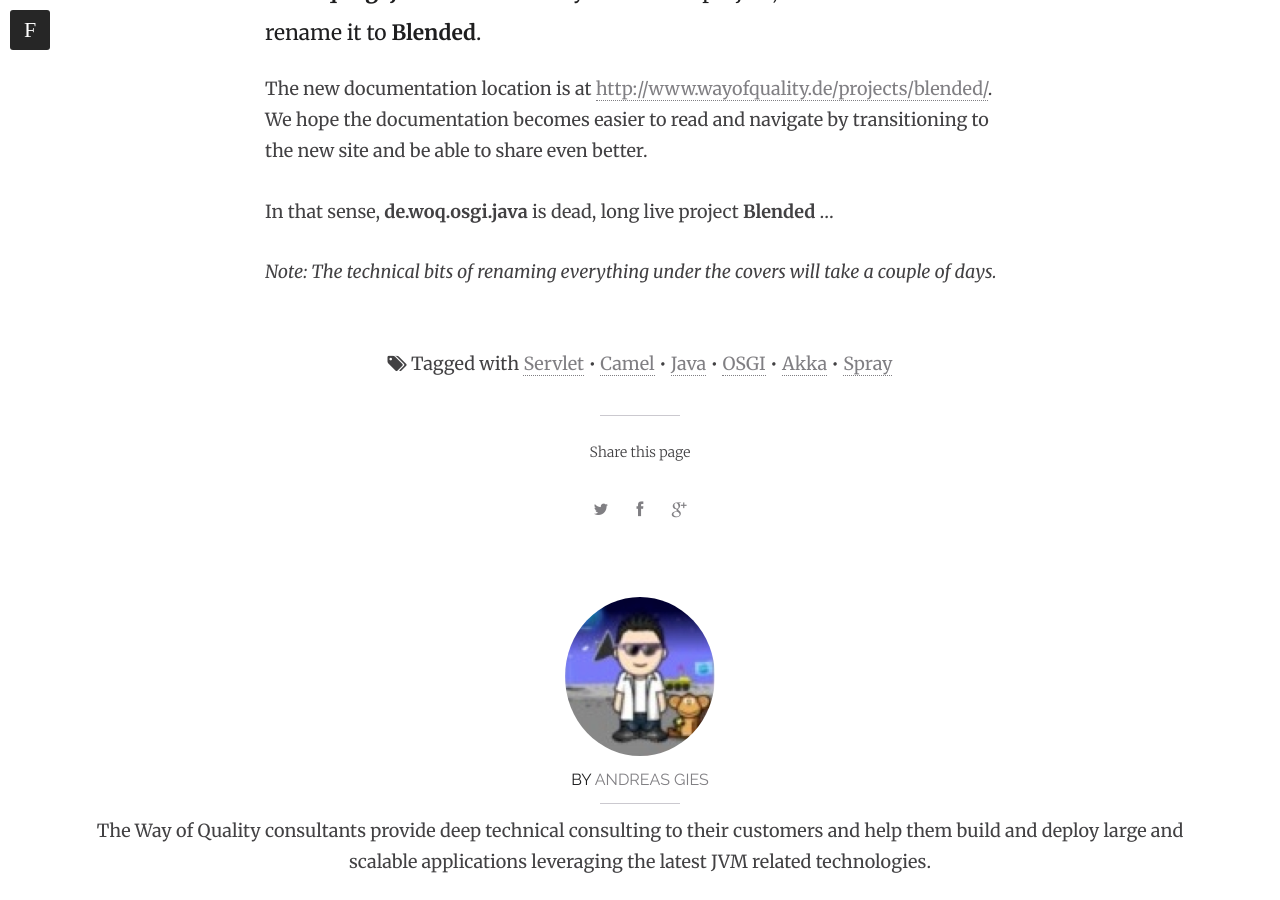
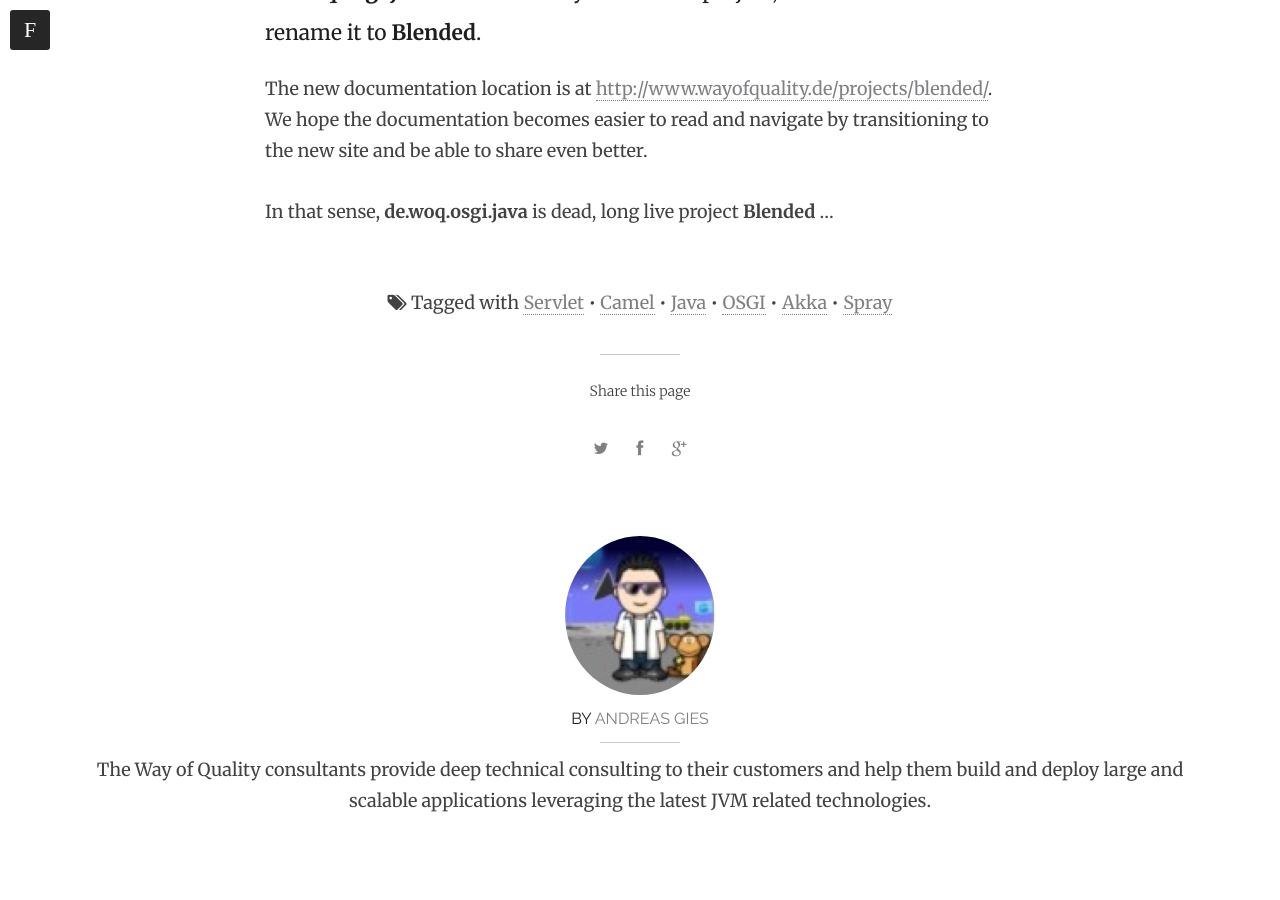
Before and after one commit to woq-blended/woq.github.io, a Jekyll site: the page built from _posts/2014-06-03-project-blended.markdown, in a window 1280 px wide and 900 px high, scrolled down 942 px. Built offline with Jekyll 4.4.1, drawn with Linux system fonts in a browser that asks for light colours; nearby versions of some CDN libraries; comment, search, counter and statistics services are not loaded.

Commit message:
Correcting typo

```diff
--- a/_posts/2014-06-03-project-blended.markdown
+++ b/_posts/2014-06-03-project-blended.markdown
@@ -13,5 +13,3 @@ With the transition to Jekyll we have decided that the documentation for our pro
 The new documentation location is at [http://www.wayofquality.de/projects/blended/](http://www.wayofquality.de/projects/blended/). We hope the documentation becomes easier to read and navigate by transitioning to the new site and be able to share even better.
 
 In that sense, **de.woq.osgi.java** is dead, long live project **Blended** ...
-
-_Note: The technical bits of renaming everything under the covers will take a couple of days._
```
